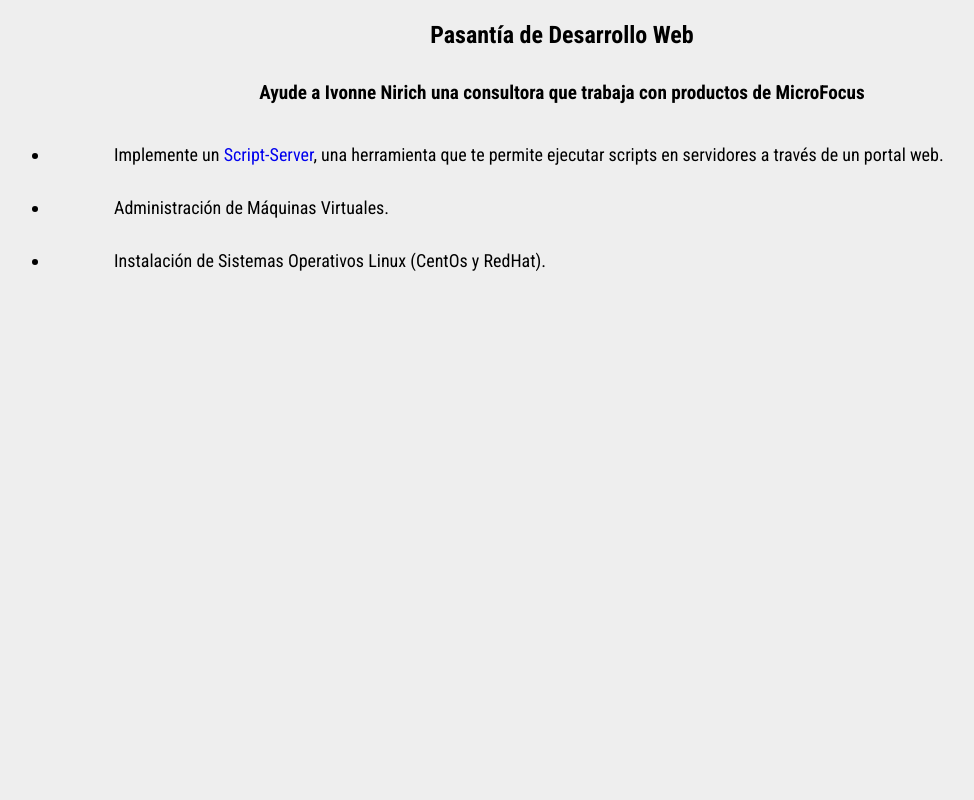
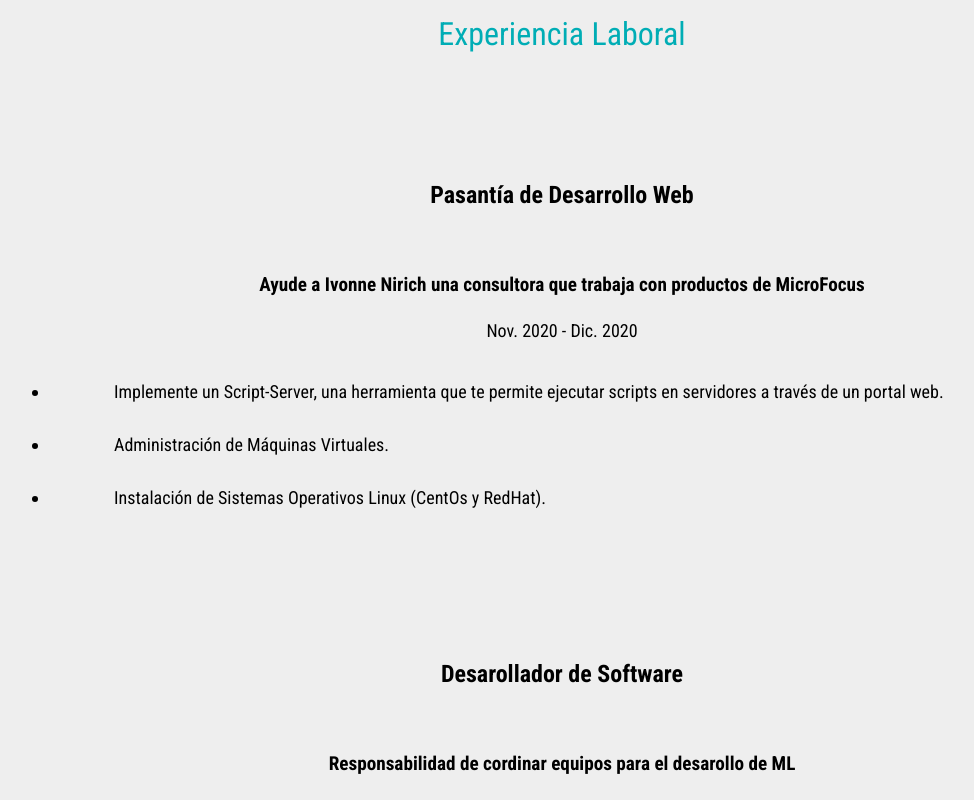
Before and after one commit to laucha54321/mi-pagina, a Vue app: page / in a window 1280 px wide. Shown: the part 2580-3380 px from the top of the page, without its empty margins (78-1052 px from the left). Before the commit the page ends 2963 px from the top, so only its background shows below. Built offline with nearby package versions, Linux system fonts and the light colour scheme.

Commit message:
agruegue list items y modifique title subItems para que acepte los slots

```diff
--- a/src/App.vue
+++ b/src/App.vue
@@ -38,8 +38,8 @@
 h3{
   text-align: center;
   font-size: x-large;
-  padding-top: 1vh;
-  padding-bottom: 1vh;
+  padding-top: 5vh;
+  padding-bottom: 5vh;
 }
 h4{
   text-align: center;
--- /dev/null
+++ b/src/components/listItems.vue
@@ -0,0 +1,20 @@
+<template>
+    <div class="list-items">
+        <ul>
+            <li v-for="el in listItems" v-motion-slide-visible-once-bottom>{{ el }}</li>
+        </ul>
+    </div>
+</template>
+<script>
+export default{
+    props:['listItems']
+}
+</script>
+<style scoped>
+.list-items{
+    padding-top: 6vh;
+    padding-bottom: 6vh;
+    padding-left: 5vw;
+    padding-right: 5vw;
+}
+</style>
--- a/src/components/titleSubItem.vue
+++ b/src/components/titleSubItem.vue
@@ -1,35 +1,31 @@
 <template>
     <div class="title-sub-item">
-        <h3>Pasantía de Desarrollo Web</h3>
-        <h4>Ayude a Ivonne Nirich una consultora que trabaja con productos de MicroFocus</h4>
+            <div class="main">
+            <h3><slot name="title"></slot></h3>
+            <h4><slot name="subtitle"></slot></h4>
+            <p><slot name="year"></slot></p>
+        </div>
         <ul>
-            <li>Implemente un <a href="https://github.com/bugy/script-server" target="_blank">Script-Server</a>, una herramienta que te permite ejecutar scripts en servidores a
-través de un portal web.</li>
-            <li>Administración de Máquinas Virtuales.</li>
-            <li>Instalación de Sistemas Operativos Linux (CentOs y RedHat).</li>
+            <li v-for="el in listItems">{{ el }}</li>
         </ul>
     </div>
 </template>
+<script>
+export default{
+    props:['listItems'],
+}
+</script>
 <style scoped>
+p{
+    padding-bottom: 3vh;
+    padding-left: 3vw;
+    padding-right: 3vw;
+    text-align: center;
+}
 .title-sub-item{
     padding-top: 6vh;
     padding-bottom: 6vh;
     padding-left: 5vw;
     padding-right: 5vw;
 }
-h3{
-    font-size: x-large;
-    padding-top: 1vh;
-    padding-bottom: 1vh;
-}
-h4{
-    text-align: center;
-    font-size: larger;
-    padding-top: 3vh;
-    padding-bottom: 3vh;
-}
-li{
-    list-style:disc;
-    font-size: large;
-}
 </style>
--- a/src/views/HomeView.vue
+++ b/src/views/HomeView.vue
@@ -18,13 +18,21 @@
     <div class="container">
       <h2>Certificaciones</h2>
       <h3>PROGRAMACIÓN</h3>
-      <year-certification v-for="el in certificacionP" :key="el.title" :links="el.links" v-motion-slide-visible-once-bottom>
+      <year-certification
+      v-for="el in certificacionP"
+      :key="el.title"
+      :links="el.links"
+      v-motion-slide-visible-once-bottom>
         <template v-slot:title>{{el.title}}</template>
         <template v-slot:year>{{ el.year }}</template>
         <template v-slot:institution>{{ el.institution }}</template>
       </year-certification>
       <h3>INGLES</h3>
-      <year-certification v-for="el in certificacionI" :key="el.title" :links="el.links" v-motion-slide-visible-once-bottom>
+      <year-certification
+      v-for="el in certificacionI"
+      :key="el.title"
+      :links="el.links"
+      v-motion-slide-visible-once-bottom>
         <template v-slot:title>{{el.title}}</template>
         <template v-slot:year>{{ el.year }}</template>
         <template v-slot:institution>{{ el.institution }}</template>
@@ -32,11 +40,28 @@
     </div>
     <div class="container">
       <h2>Experiencia Laboral</h2>
-      <title-sub-item v-motion-slide-visible-once-bottom></title-sub-item>
+      <title-sub-item
+      v-for="el in experiencia"
+      :key="el.title"
+      :listItems="el.listItems"
+      v-motion-slide-visible-once-bottom>
+        <template v-slot:title>{{ el.title }}</template>
+        <template v-slot:subtitle>{{ el.subtitle }}</template>
+        <template v-slot:year>{{ el.year }}</template>
+      </title-sub-item>
+    </div>
+    <div class="container">
+      <h2>Otras Habilidades</h2>
+      <list-items :listItems="lista"></list-items>
+    </div>
+    <div class="container">
+      <h2>Hobbies y pasatiempos</h2>
+      <list-items :list-Items="lista2"></list-items>
     </div>
   </div>
 </template>
 <script>
+import listItems from '../components/listItems.vue'
 import titleSubItem from '@/components/titleSubItem.vue'
 import TheHeader from '../components/TheHeader.vue'
 import titleYearPlace from '../components/titleYearPlace.vue'
@@ -46,7 +71,8 @@
     TheHeader,
     titleYearPlace,
     yearCertification,
-    titleSubItem
+    titleSubItem,
+    listItems
   },
   data(){
     return{
@@ -118,6 +144,43 @@
           links:'https://drive.google.com/file/d/1JhKDkrs2k0XSasJJYn87nSlu1xwxU9c6/view?usp=share_link'
 
         },
+      ],
+      experiencia:[
+        {
+          title:"Pasantía de Desarrollo Web",
+          subtitle:"Ayude a Ivonne Nirich una consultora que trabaja con productos de MicroFocus",
+          year:"Nov. 2020 - Dic. 2020",
+          listItems:[
+            "Implemente un Script-Server, una herramienta que te permite ejecutar scripts en servidores a través de un portal web.",
+            "Administración de Máquinas Virtuales.",
+            "Instalación de Sistemas Operativos Linux (CentOs y RedHat)."
+          ]
+        },
+        {
+          title:"Desarollador de Software",
+          subtitle:"Responsabilidad de cordinar equipos para el desarollo de ML",
+          year:"Nov. 2023 - Dic. 2024",
+          listItems:[
+            "Administrar equipos",
+            "Hacer Máquinas Virtuales.",
+            "Instalación de Sistemas Operativos Linux (CentOs y RedHat)."
+          ]
+        }
+      ],
+      lista:[
+        "Entiendo el paradigma de Programación Estructurada y Programación Orientada a objetos.",
+        "Alto nivel de comprensión lectora y escucha en inglés.",
+        "Entendimiento de comandos de terminal de los sistemas operativos de Linux y Windows.",
+        "Redacción de Documentos usando LATEX.",
+        "Desarollo de front end con Vue.js",
+        "Entendimiento de algoritmos simples y estructuras de datos."
+      ],
+      lista2:[
+        "Disfruto de jugar al ajedrez en la universidad.",
+        "Con mis amigos, por diversión intentamos hacer juegos con Unity y C#.",
+        "Además personalice una distribución de Linux con ayuda de la comunidad RICE (Race Inspired Cosmetic Enhancements)",
+        "Me gusta jugar videojuegos con amigos.",
+        "Me gusta leer en inglés. Pero igualmente mi autor preferido es Yukio Mishima que es Japones."
       ]
     }
   }
```
